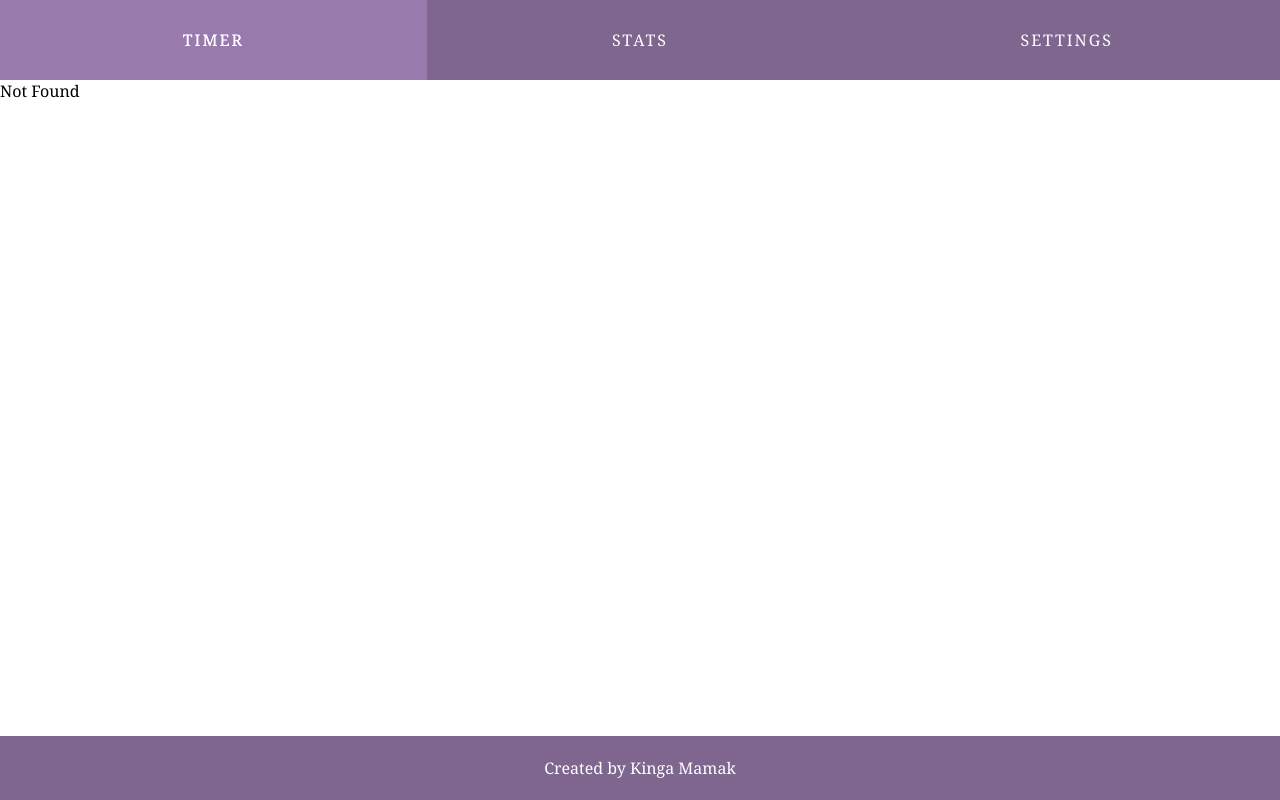
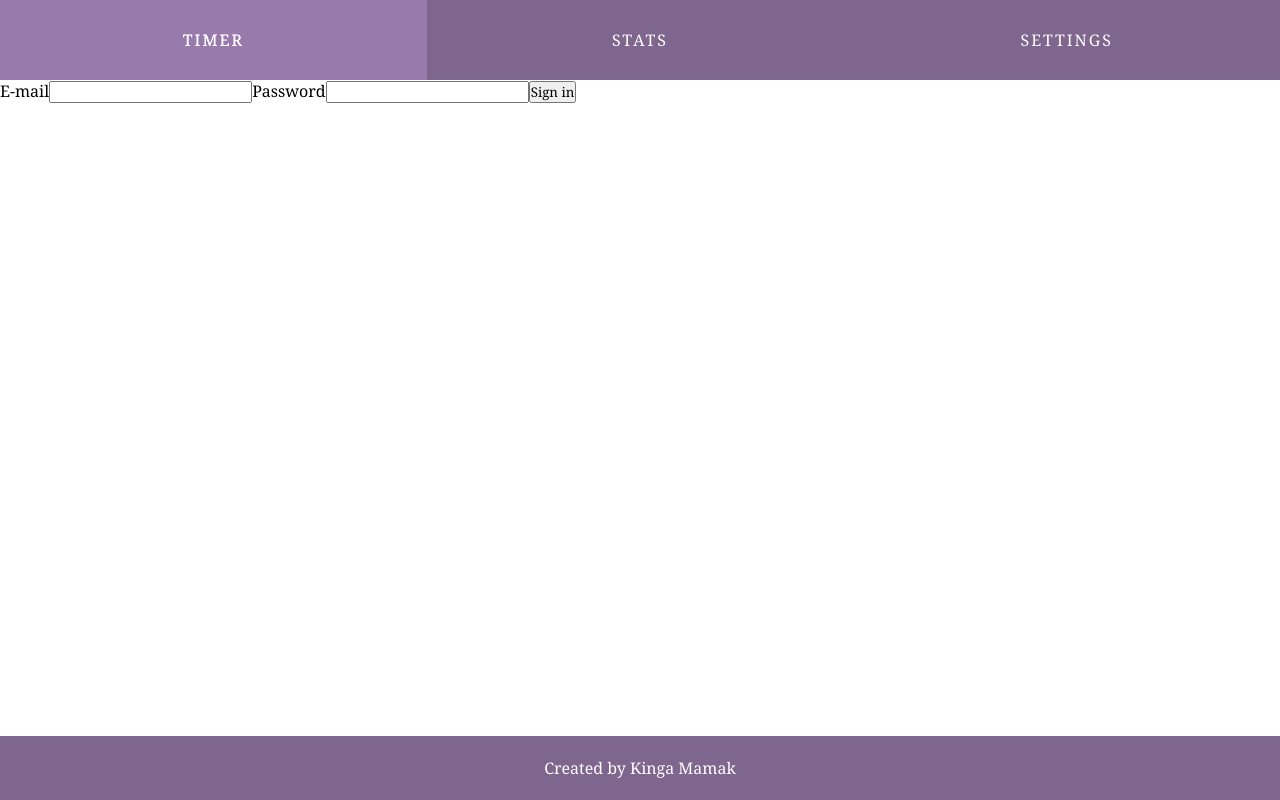
Before and after one commit to kingam280/productivity-counter, a React (Create React App) app: page /signup in a window 1280 px wide. Before the commit this address had no page. Built offline with nearby package versions, Linux system fonts and the light colour scheme.

Commit message:
Add auth context

```diff
--- a/src/components/App.js
+++ b/src/components/App.js
@@ -10,13 +10,17 @@ import Timer from './Timer/Timer'
 import Stats from './Stats/Stats'
 import Settings from './Settings/Settings'
 import NotFound from './NotFound/NotFound'
+import SignUp from './SignUp'
+import LogIn from './LogIn'
 import './App.css';
+import { AuthProvider } from '../contexts/Auth'
 
 function App() {
   const [focusTime, setFocusTime] = useState(50)
   const [alarmSound, setAlarmSound] = useState('alarm-sound')
 
   return (
+    <AuthProvider>
       <Router>
         <div className="app">
           <Menu />
@@ -44,6 +48,12 @@ function App() {
                 alarmSound={alarmSound}
               />
             </Route>
+            <Route path="/signup">
+              <SignUp />
+            </Route>
+            <Route path="/login">
+              <LogIn />
+            </Route>
             <Route>
               <NotFound />
             </Route>
@@ -51,6 +61,8 @@ function App() {
           <Footer />
         </div>
       </Router>
+    </AuthProvider>
+
   );
 }
 
--- a/src/components/SignIn.js
+++ b/src/components/LogIn.js
@@ -1,11 +1,13 @@
-import React, { useState } from 'react'
+import React, { useState, useContext } from 'react'
 import firebase from '../config/firebase'
+import {AuthContext} from '../contexts/Auth'
 
-const SignIn = () => {
+const LogIn = () => {
     const [form, setForm] = useState({
         email: '',
         password: ''
     })
+    const { setUser } = useContext(AuthContext)
 
     const updateForm = (e) => {
         setForm(prev => {
@@ -18,17 +20,16 @@ const SignIn = () => {
 
     const handleSubmit = (e) => {
         e.preventDefault()
-        firebase.auth().createUserWithEmailAndPassword(form.email, form.password)
+        firebase.auth().signInWithEmailAndPassword(form.email, form.password)
             .then((userCredential) => {
-                // Signed in
                 var user = userCredential.user;
-                // ...
-                console.log(user)
+                setUser(user.uid)
+                localStorage.setItem('userId', user.uid)
+
             })
             .catch((error) => {
                 var errorCode = error.code;
                 var errorMessage = error.message;
-                // ..
                 console.log(errorCode, errorMessage)
             });
     }
@@ -39,10 +40,10 @@ const SignIn = () => {
                 <input type="email" id="email" onChange={updateForm} />
                 <label htmlFor="password">Password</label>
                 <input type="password" id="password" onChange={updateForm} />
-                <button>Sign in</button>
+                <button>Log in</button>
             </form>
         </div>
     )
 }
 
-export default SignIn
+export default LogIn
--- /dev/null
+++ b/src/components/SignUp.js
@@ -0,0 +1,48 @@
+import React, { useState } from 'react'
+import firebase from '../config/firebase'
+
+const SignUp = () => {
+    const [form, setForm] = useState({
+        email: '',
+        password: ''
+    })
+
+    const updateForm = (e) => {
+        setForm(prev => {
+            return {
+                ...prev,
+                [e.target.id]: e.target.value
+            }
+        })
+    }
+
+    const handleSubmit = (e) => {
+        e.preventDefault()
+        firebase.auth().createUserWithEmailAndPassword(form.email, form.password)
+            .then((userCredential) => {
+                // Signed in
+                var user = userCredential.user;
+                // ...
+                console.log(user)
+            })
+            .catch((error) => {
+                var errorCode = error.code;
+                var errorMessage = error.message;
+                // ..
+                console.log(errorCode, errorMessage)
+            });
+    }
+    return (
+        <div className="container">
+            <form onSubmit={handleSubmit}>
+                <label htmlFor="email">E-mail</label>
+                <input type="email" id="email" onChange={updateForm} />
+                <label htmlFor="password">Password</label>
+                <input type="password" id="password" onChange={updateForm} />
+                <button>Sign in</button>
+            </form>
+        </div>
+    )
+}
+
+export default SignUp
--- a/src/components/Stats/Stats.js
+++ b/src/components/Stats/Stats.js
@@ -1,11 +1,13 @@
-import React from 'react';
+import React, {useContext} from 'react';
 import Record from './Record'
 import Loading from '../Loading/Loading'
 import './Stats.css';
 import useStats from '../../utils/useStats'
+import { AuthContext } from '../../contexts/Auth'
 
 export default function Stats() {
-    const records = useStats()
+    const { user } = useContext(AuthContext)
+    const records = useStats(user)
 
     return (
       <div className="stats container">
--- a/src/components/Timer/CountDown.js
+++ b/src/components/Timer/CountDown.js
@@ -1,6 +1,7 @@
-import React, { useEffect, useState} from 'react';
+import React, { useEffect, useState, useContext} from 'react';
 import addRecordToDatabase from '../../utils/addRecordToDatabes';
 import setSound from '../../utils/setSound';
+import { AuthContext } from '../../contexts/Auth'
 
 const CountDown = ({isCounting, setIsCounting, startTime, label, alarmSound}) => {
     const [focusTimeMinutes, setFoucsTimeMinutes] = useState(startTime);
@@ -10,6 +11,7 @@ const CountDown = ({isCounting, setIsCounting, startTime, label, alarmSound}) =>
       timeLeft: startTime * 1000 * 60,
       startDate: Date.now()
     })
+    const { user } = useContext(AuthContext)
 
     useEffect(() => {
         let timer = null
@@ -37,7 +39,8 @@ const CountDown = ({isCounting, setIsCounting, startTime, label, alarmSound}) =>
               ...prev,
               timeLeft: startTime * 1000 * 60,
             }))
-            addRecordToDatabase(startTime, label.current.value)
+            const id = user
+            addRecordToDatabase(startTime, label.current.value, id)
             label.current.value = null
             const sound = new Audio(setSound(alarmSound))
             sound.play()
@@ -48,7 +51,7 @@ const CountDown = ({isCounting, setIsCounting, startTime, label, alarmSound}) =>
         setFoucsTimeSeconds(Math.floor((timerInfo.timeLeft / 1000) % 60))
 
         return () => clearInterval(timer)
-      }, [isCounting, timerInfo, alarmSound, startTime, label, setIsCounting])
+      }, [isCounting, timerInfo, alarmSound, startTime, label, setIsCounting, user])
 
     return (
         <div className="timer" style={isCounting ? {animationPlayState: "running"} : {animationPlayState: "paused"}}>
--- /dev/null
+++ b/src/contexts/Auth.js
@@ -0,0 +1,13 @@
+import React, { useState, createContext } from 'react'
+
+export const AuthContext = createContext()
+
+export const AuthProvider = (props) => {
+    const userId = localStorage.getItem('userId')
+    const [user, setUser] = useState(userId)
+    return (
+        <AuthContext.Provider value={{user, setUser}}>
+            {props.children}
+        </AuthContext.Provider>
+    )
+}
--- a/src/utils/addRecordToDatabes.js
+++ b/src/utils/addRecordToDatabes.js
@@ -1,6 +1,6 @@
 import axios from '../config/axios'
 
-export default function addRecordToDatabase(startTime, label) {
+export default function addRecordToDatabase(startTime, label, id) {
     const data = {
         label: label || 'no label',
         timeInMinutes: startTime,
@@ -8,7 +8,7 @@ export default function addRecordToDatabase(startTime, label) {
     }
 
     axios
-        .post('records.json', data)
+        .post(`/${id}.json`, data)
         .then(console.log('Successfully added to database'))
         .catch(error => console.log(error))
 }
--- a/src/utils/useStats.js
+++ b/src/utils/useStats.js
@@ -1,12 +1,12 @@
 import {useEffect, useState} from 'react'
 import axios from '../config/axios'
 
-const useStats = () => {
+const useStats = (id) => {
     const [records, setRecords] = useState([])
 
     const getRecordsFromDatabase = async () => {
         await axios
-          .get('/records.json')
+          .get(`/${id}.json`)
           .then(res => res.data)
           .then(data => {
             for (let record in data) {
```
Lines whose indentation alone changed are shown as unchanged.
